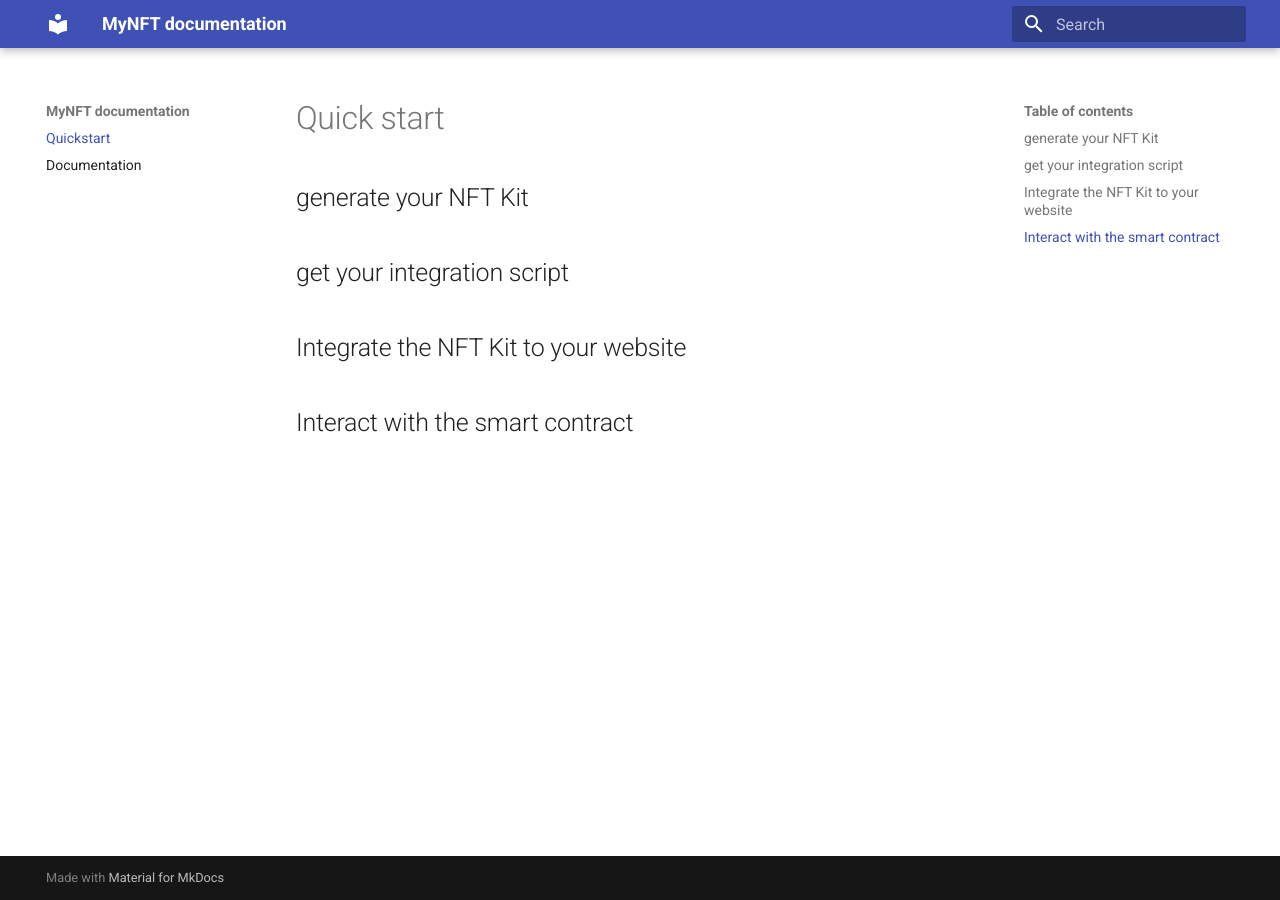
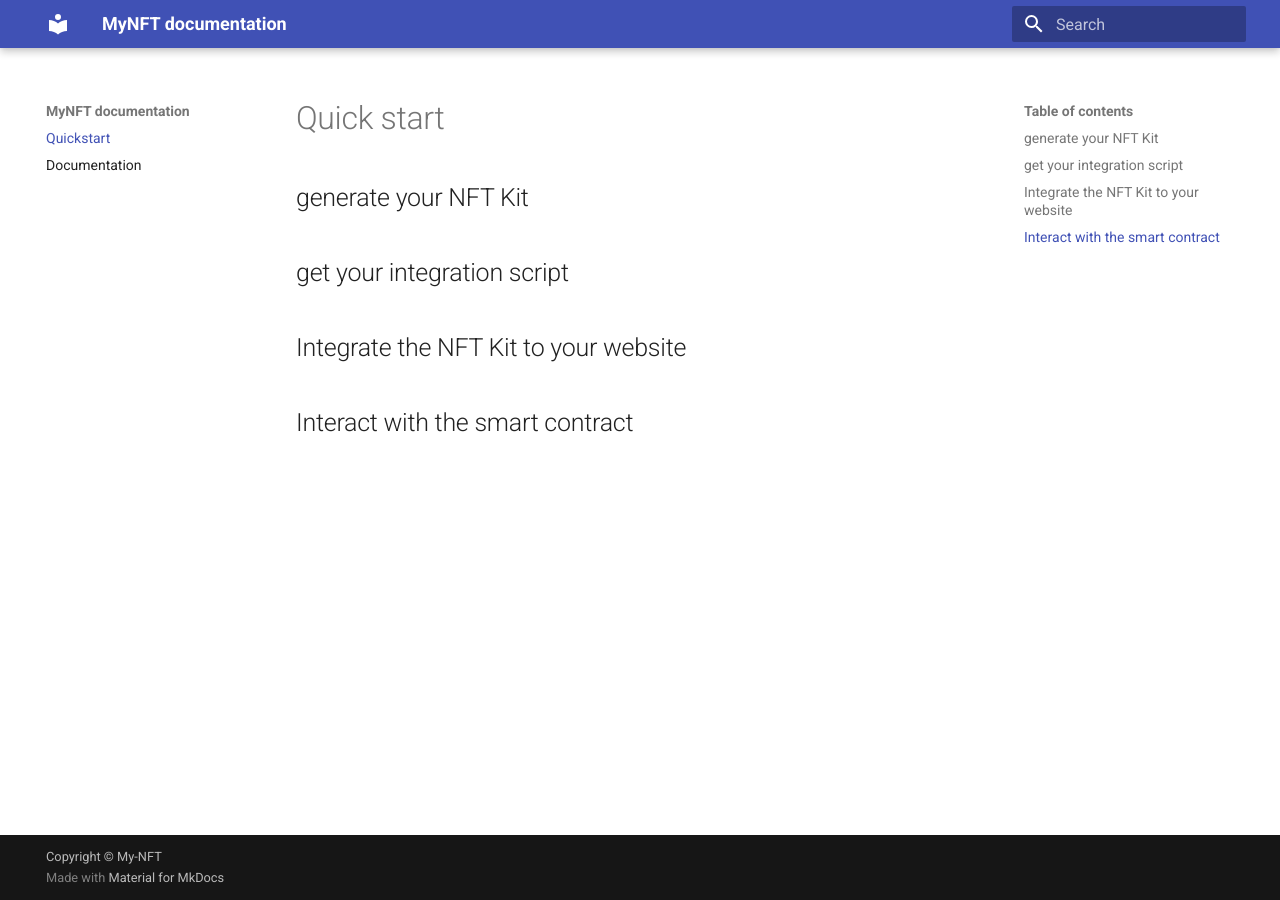
Before and after one commit to my-nft/factory-docs, an MkDocs documentation site: the page built from docs/quickstart.md, in a window 1280 px wide. Built offline with MkDocs 1.6.1 and Material for MkDocs 9.7.7, drawn with Linux system fonts in a browser that asks for light colours.

Commit message:
Update mkdocs.yml

```diff
--- a/mkdocs.yml
+++ b/mkdocs.yml
@@ -2,6 +2,8 @@ site_name: MyNFT documentation
 theme:
   name: material
 
+copyright: "Copyright &copy; My-NFT" #to be updated
+
 nav:
   - Quickstart: quickstart.md
   - Documentation: documentation.md
```
